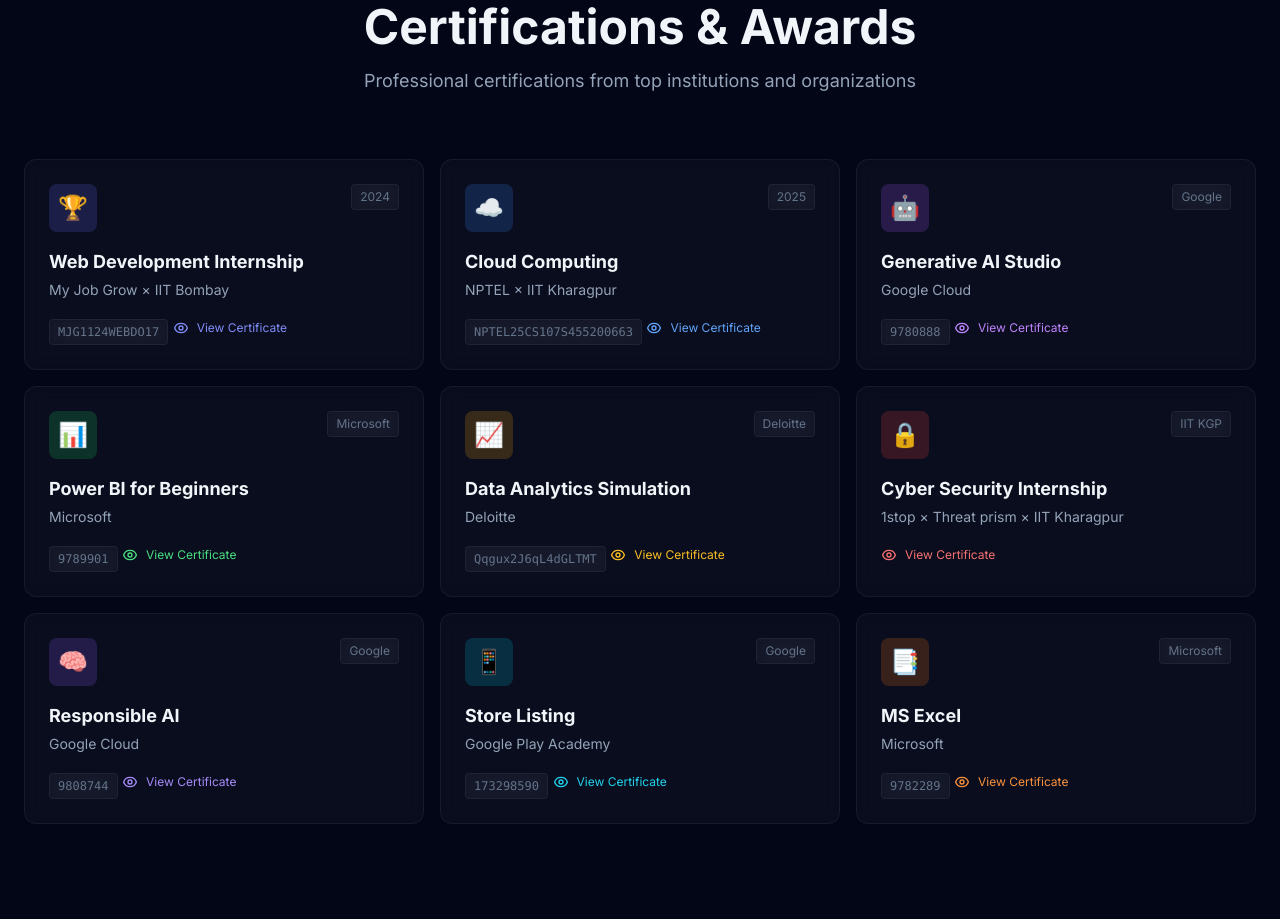
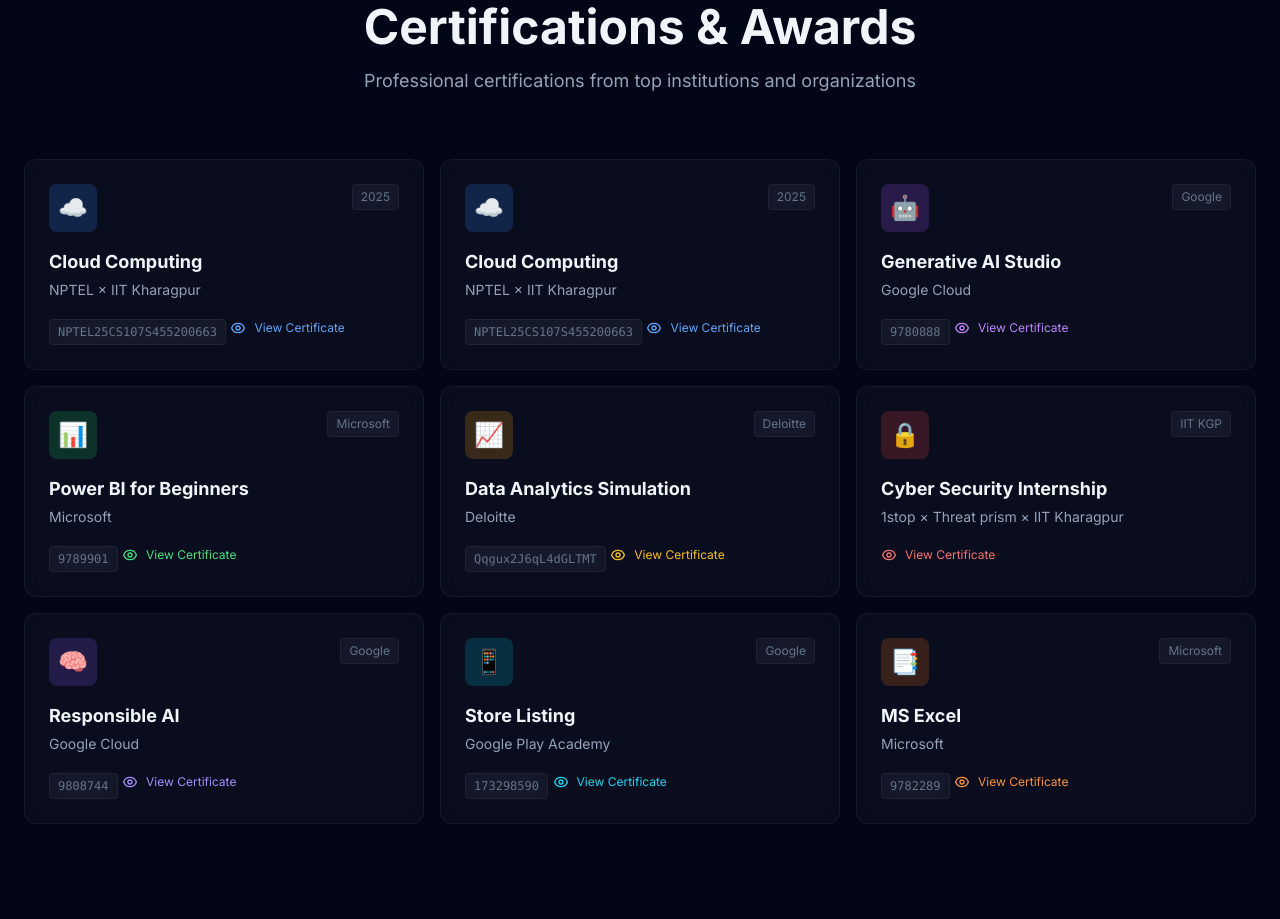
Before and after one commit to dhanyashrip/profportfolio, a plain HTML site: page index.html in a window 1280 px wide. Shown: the part 3939-4858 px from the top of the page. Drawn offline with nearby package versions, Linux system fonts and the light colour scheme.

Commit message:
Update index.html

```diff
--- a/index.html
+++ b/index.html
@@ -407,46 +407,24 @@
         <div class="grid md:grid-cols-2 lg:grid-cols-3 gap-4">
 
             <!-- Certificate 1: Web Development Internship -->
+            <div class="glass rounded-xl p-6 card-hover border border-white/5 hover:border-blue-500/30 group">
+                <div class="flex items-start justify-between mb-4">
+                    <div class="w-12 h-12 bg-blue-500/20 rounded-lg flex items-center justify-center text-2xl">☁️</div>
+                    <span class="text-xs text-slate-500 glass px-2 py-1 rounded">2025</span>
+                </div>
+                <h4 class="font-bold text-lg mb-1 group-hover:text-blue-400 transition-colors">Cloud Computing</h4>
+                <p class="text-sm text-slate-400 mb-2">NPTEL × IIT Kharagpur</p>
+                <p class="text-xs text-slate-500 font-mono glass px-2 py-1 rounded inline-block">NPTEL25CS107S455200663</p>
+                <a href="file:///C:/Users/Dhanya/Desktop/certifications/Cloud%20Computing.pdf" target="_blank" rel="noopener noreferrer" class="mt-3 inline-flex items-center gap-2 text-xs text-blue-400 hover:text-blue-300 transition-colors">
+                    <svg class="w-4 h-4" fill="none" stroke="currentColor" viewBox="0 0 24 24"><path stroke-linecap="round" stroke-linejoin="round" stroke-width="2" d="M15 12a3 3 0 11-6 0 3 3 0 016 0z"></path><path stroke-linecap="round" stroke-linejoin="round" stroke-width="2" d="M2.458 12C3.732 7.943 7.523 5 12 5c4.478 0 8.268 2.943 9.542 7-1.274 4.057-5.064 7-9.542 7-4.477 0-8.268-2.943-9.542-7z"></path></svg>
+                    View Certificate
+                </a>
+            </div>
 
-<div class="glass rounded-xl p-6 card-hover border border-white/5 hover:border-indigo-500/30 group">
-    <div class="flex items-start justify-between mb-4">
-        <div class="w-12 h-12 bg-indigo-500/20 rounded-lg flex items-center justify-center text-2xl">
-            🏆
-        </div>
-        <span class="text-xs text-slate-500 glass px-2 py-1 rounded">2024</span>
-    </div>
 
-    <h4 class="font-bold text-lg mb-1 group-hover:text-indigo-400 transition-colors">
-        Web Development Internship
-    </h4>
 
-    <p class="text-sm text-slate-400 mb-2">
-        My Job Grow × IIT Bombay
-    </p>
 
-    <p class="text-xs text-slate-500 font-mono glass px-2 py-1 rounded inline-block">
-        MJG1124WEBDO17
-    </p>
 
-    <a
-        href="certifications/myjobgrow.png"
-        target="_blank" rel="noopener noreferrer"
-        class="mt-3 inline-flex items-center gap-2 text-xs text-indigo-400 hover:text-indigo-300 transition-colors">
-
-        <svg class="w-4 h-4" fill="none" stroke="currentColor" viewBox="0 0 24 24">
-            <path stroke-linecap="round" stroke-linejoin="round"
-                stroke-width="2"
-                d="M15 12a3 3 0 11-6 0 3 3 0 016 0z">
-            </path>
-            <path stroke-linecap="round" stroke-linejoin="round"
-                stroke-width="2"
-                d="M2.458 12C3.732 7.943 7.523 5 12 5c4.478 0 8.268 2.943 9.542 7-1.274 4.057-5.064 7-9.542 7-4.477 0-8.268-2.943-9.542-7z">
-            </path>
-        </svg>
-
-        View Certificate
-    </a>
-</div>
 
             <!-- Certificate 2: Cloud Computing -->
             <div class="glass rounded-xl p-6 card-hover border border-white/5 hover:border-blue-500/30 group">
```
